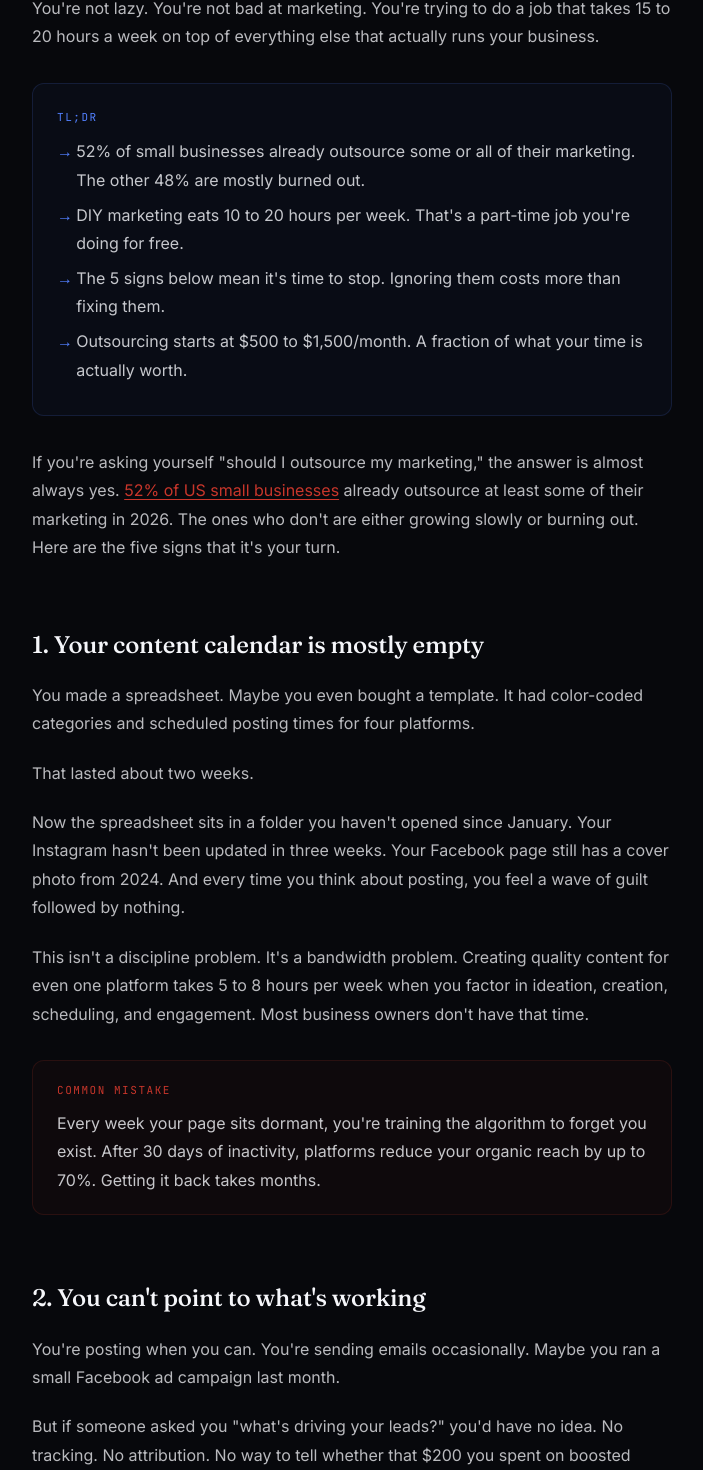
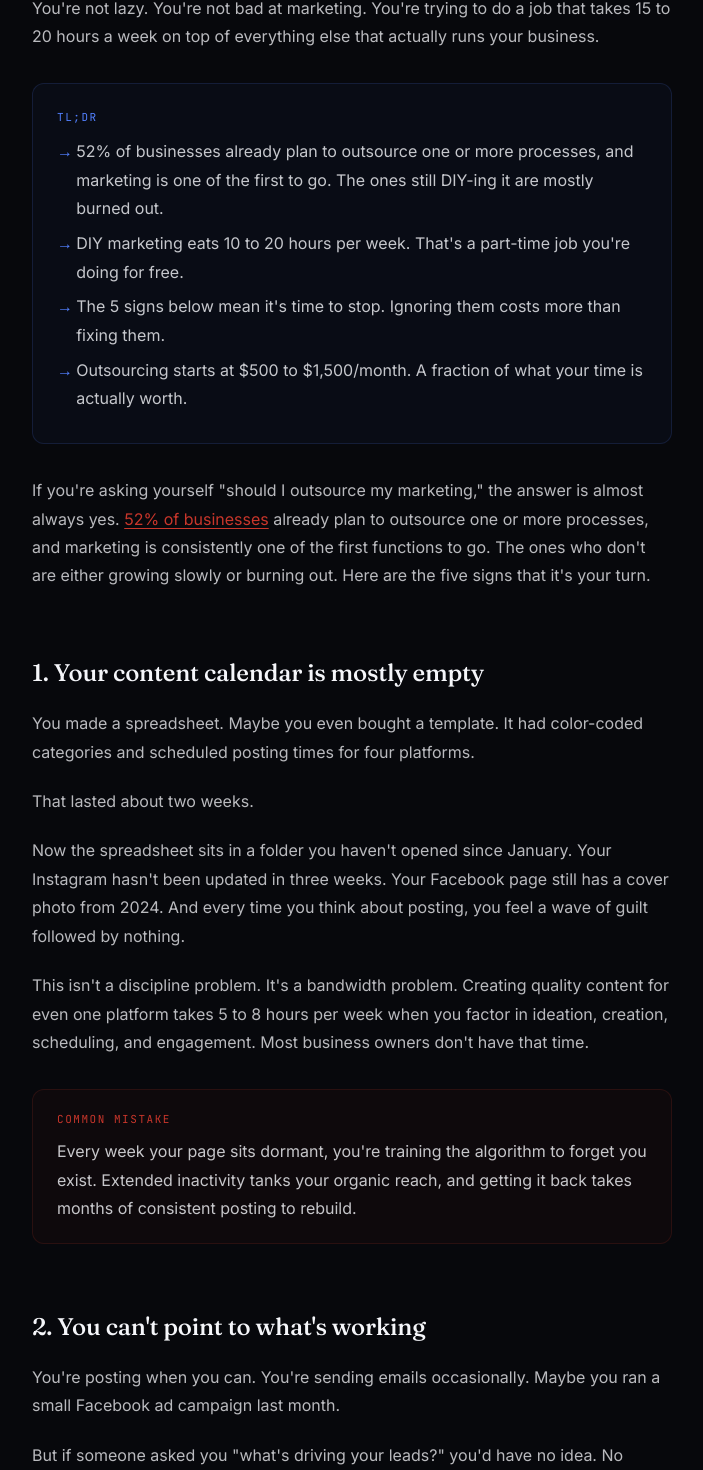
Before and after one commit to dustyboy-23/ventiscale-site, a Next.js app: page /blog/signs-you-should-stop-diy-marketing in a window 1280 px wide. Shown: the part 972-2442 px from the top of the page, without its empty margins (288-991 px from the left). Built offline with nearby package versions, Linux system fonts and the light colour scheme; no server answers.

Commit message:
Blog sweep 2C: verify-and-fix (batch 3)

```diff
--- a/app/(marketing)/blog/signs-marketing-agency-gaslighting/page.tsx
+++ b/app/(marketing)/blog/signs-marketing-agency-gaslighting/page.tsx
@@ -195,8 +195,9 @@ export default async function Post() {
             <div className="callout-label">TL;DR</div>
             <ul>
               <li>
-                48% of clients have fired an agency over poor communication.
-                Vanity metrics are the delivery mechanism.
+                48% of clients cite dissatisfaction with delivery as the
+                reason they&apos;re rethinking their agency. Vanity metrics
+                are the delivery mechanism.
               </li>
               <li>
                 The 5 signs: vanity metric reports, silent attribution model
@@ -268,18 +269,11 @@ export default async function Post() {
             it&apos;s not leading the report.
           </p>
           <p>
-            According to{" "}
-            <a
-              href="https://agencyanalytics.com/blog/marketing-agency-benchmarks-2025"
-              target="_blank"
-              rel="noopener noreferrer"
-            >
-              AgencyAnalytics&apos; 2025 industry benchmarks
-            </a>
-            , 36% of CFOs view marketing as a cost center. Not because marketing
-            doesn&apos;t work. Because the reports they receive are dominated by
-            activity metrics instead of revenue outcomes. CFOs stop trusting
-            marketing because marketing agencies taught them to.
+            A Viant study found 36% of CFOs cite CMOs&apos; use of vanity
+            metrics as a top concern. Not because marketing doesn&apos;t
+            work. Because the reports they receive are dominated by activity
+            metrics instead of revenue outcomes. CFOs stop trusting marketing
+            because marketing agencies taught them to.
           </p>
           <p>
             <strong>The metric to demand:</strong> Marketing Efficiency Ratio.
@@ -293,7 +287,7 @@ export default async function Post() {
             <div className="blog-stat">
               <div className="stat-number">48%</div>
               <div className="stat-label">
-                of clients have fired an agency over poor communication
+                cite dissatisfaction with delivery when rethinking their agency
               </div>
             </div>
             <div className="blog-stat">
--- a/app/(marketing)/blog/signs-you-should-stop-diy-marketing/page.tsx
+++ b/app/(marketing)/blog/signs-you-should-stop-diy-marketing/page.tsx
@@ -44,7 +44,7 @@ const IMAGE_URL = `https://www.ventiscale.com${IMAGE}`;
 const FAQ_DATA = [
   {
     q: "How do I know if I should outsource my marketing?",
-    a: "If you\u2019re spending more than 10 hours per week on marketing tasks and not seeing measurable growth in leads or revenue, it\u2019s time to outsource. 52% of small businesses already outsource some or all of their marketing because the ROI on their own time is too low.",
+    a: "If you\u2019re spending more than 10 hours per week on marketing tasks and not seeing measurable growth in leads or revenue, it\u2019s time to outsource. 52% of businesses already plan to outsource one or more processes, and marketing is one of the first functions to go, because the ROI on their own time is too low.",
   },
   {
     q: "How much does it cost to outsource marketing for a small business?",
@@ -186,8 +186,9 @@ export default async function Post() {
             <div className="callout-label">TL;DR</div>
             <ul>
               <li>
-                52% of small businesses already outsource some or all of their
-                marketing. The other 48% are mostly burned out.
+                52% of businesses already plan to outsource one or more
+                processes, and marketing is one of the first to go. The ones
+                still DIY-ing it are mostly burned out.
               </li>
               <li>
                 DIY marketing eats 10 to 20 hours per week. That&apos;s a
@@ -212,11 +213,12 @@ export default async function Post() {
               target="_blank"
               rel="noopener noreferrer"
             >
-              52% of US small businesses
+              52% of businesses
             </a>{" "}
-            already outsource at least some of their marketing in 2026. The ones
-            who don&apos;t are either growing slowly or burning out. Here are
-            the five signs that it&apos;s your turn.
+            already plan to outsource one or more processes, and marketing is
+            consistently one of the first functions to go. The ones who
+            don&apos;t are either growing slowly or burning out. Here are the
+            five signs that it&apos;s your turn.
           </p>
 
           <h2>1. Your content calendar is mostly empty</h2>
@@ -244,9 +246,9 @@ export default async function Post() {
             <div className="callout-label">Common mistake</div>
             <p>
               Every week your page sits dormant, you&apos;re training the
-              algorithm to forget you exist. After 30 days of inactivity,
-              platforms reduce your organic reach by up to 70%. Getting it back
-              takes months.
+              algorithm to forget you exist. Extended inactivity tanks your
+              organic reach, and getting it back takes months of consistent
+              posting to rebuild.
             </p>
           </div>
 
@@ -281,7 +283,7 @@ export default async function Post() {
             <div className="blog-stat">
               <div className="stat-number">52%</div>
               <div className="stat-label">
-                of SMBs outsource marketing in 2026
+                of businesses plan to outsource a process like marketing
               </div>
             </div>
             <div className="blog-stat">
@@ -352,7 +354,7 @@ export default async function Post() {
           </p>
           <p>
             And here&apos;s the thing your potential customers are already
-            comparing. 73% of consumers check a business&apos;s social media
+            comparing. Most consumers research a business on social media
             before making a purchase decision. When they see your competitor
             posting daily with polished graphics and your page hasn&apos;t been
             updated in a month, they pick the competitor. It&apos;s the same
@@ -365,9 +367,9 @@ export default async function Post() {
 
           <div className="blog-stat-row">
             <div className="blog-stat">
-              <div className="stat-number">73%</div>
+              <div className="stat-number">67%</div>
               <div className="stat-label">
-                of consumers check social before buying
+                of social media users research products before buying
               </div>
             </div>
             <div className="blog-stat">
```
